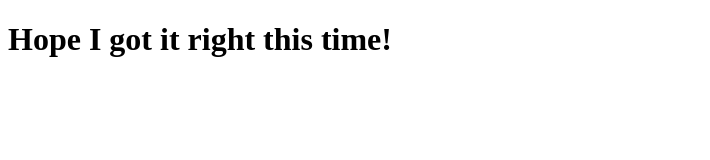
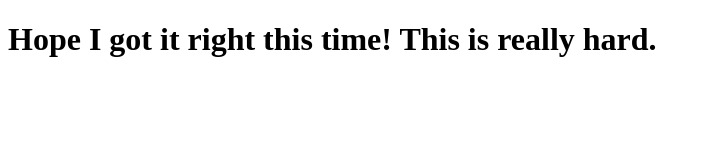
Before and after one commit to dpwaters/CourseraTest, a plain HTML site: page site/index.html in a window 1280 px wide. Shown: the whole page, without its empty margins (0-710 px from the left). Drawn offline with Linux system fonts and the light colour scheme.

Commit message:
Small addition to our page content.

```diff
--- a/site/index.html
+++ b/site/index.html
@@ -4,6 +4,6 @@
 	<title>Hello World</title>
 </head>
 <body>
-<h1> Hope I got it right this time!</h1>
+<h1> Hope I got it right this time! This is really hard.</h1>
 </body>
 </html>
```
